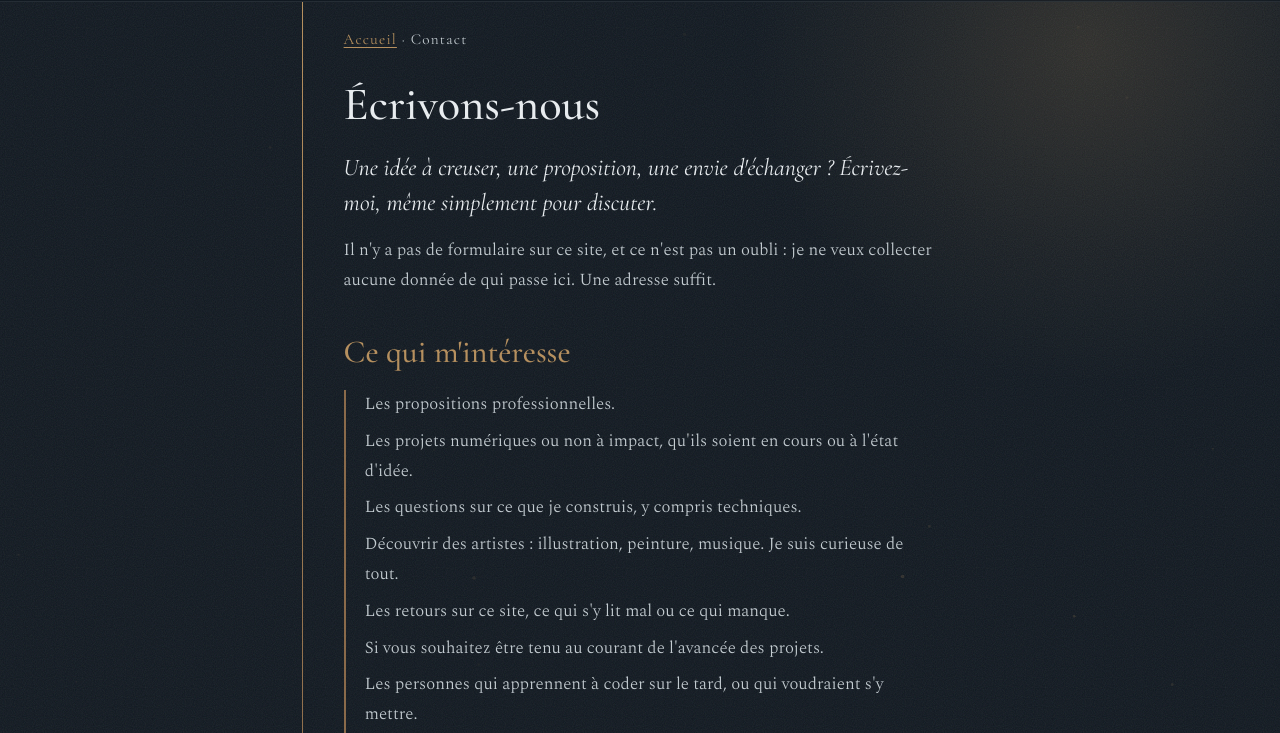
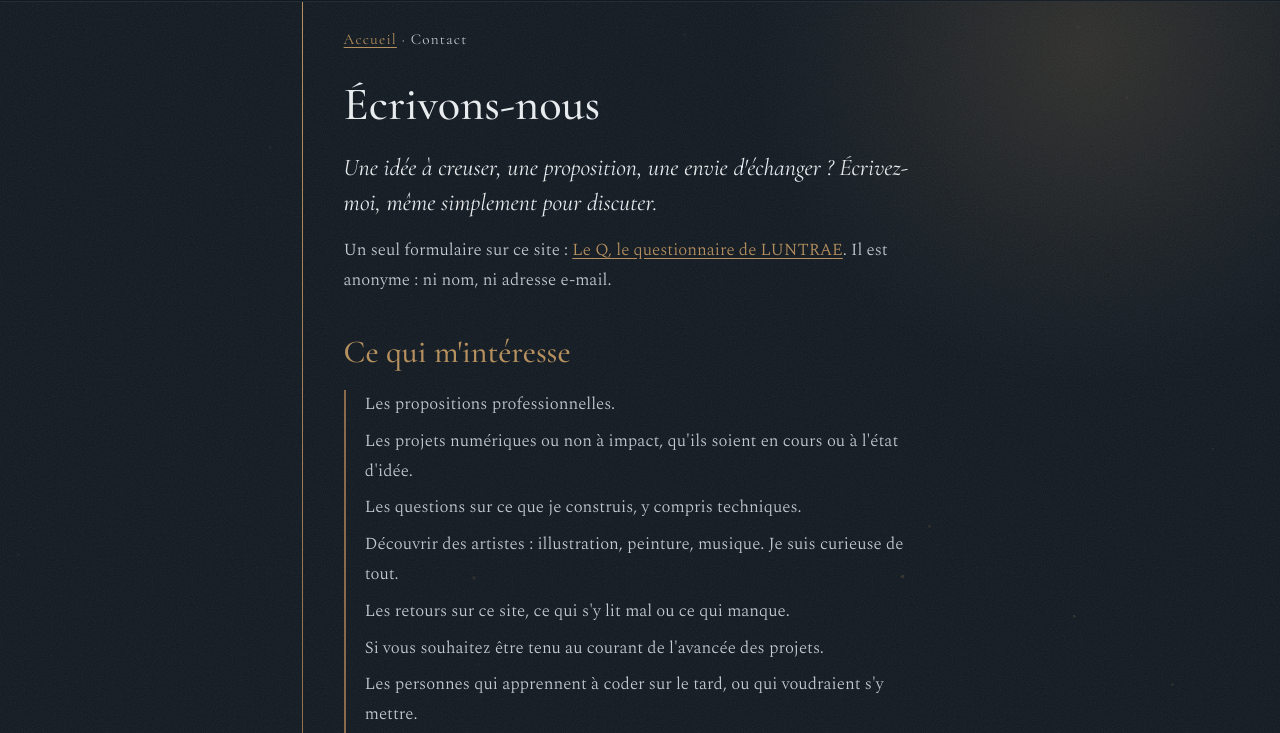
Before and after one commit to Luntrae/luntrae, a plain HTML site: page contact/index.html in a window 1280 px wide. Shown: the part 67-800 px from the top of the page. Drawn offline with Linux system fonts and the light colour scheme.

Commit message:
Page Contact : le seul formulaire du site est Le Q, avec un lien vers lui

```diff
--- a/contact/index.html
+++ b/contact/index.html
@@ -134,7 +134,7 @@
       <nav class="fil" aria-label="Fil d'Ariane"><a href="/">Accueil</a> · <span>Contact</span></nav>
       <h1>Écrivons-nous</h1>
       <p class="resume">Une idée à creuser, une proposition, une envie d'échanger ? Écrivez-moi, même simplement pour discuter.</p>
-      <p>Il n'y a pas de formulaire sur ce site, et ce n'est pas un oubli : je ne veux collecter aucune donnée de qui passe ici. Une adresse suffit.</p>
+      <p>Un seul formulaire sur ce site : <a href="/le-q/">Le Q, le questionnaire de LUNTRAE</a>. Il est anonyme : ni nom, ni adresse e-mail.</p>
 
       <h2>Ce qui m'intéresse</h2>
       <ul class="liste-bronze">
```
Also changed, not shown: 1 other file.
